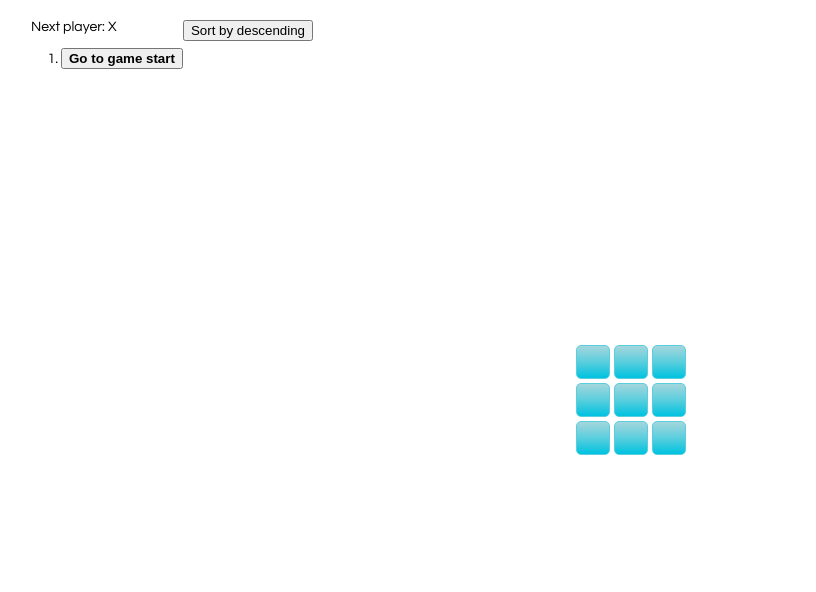
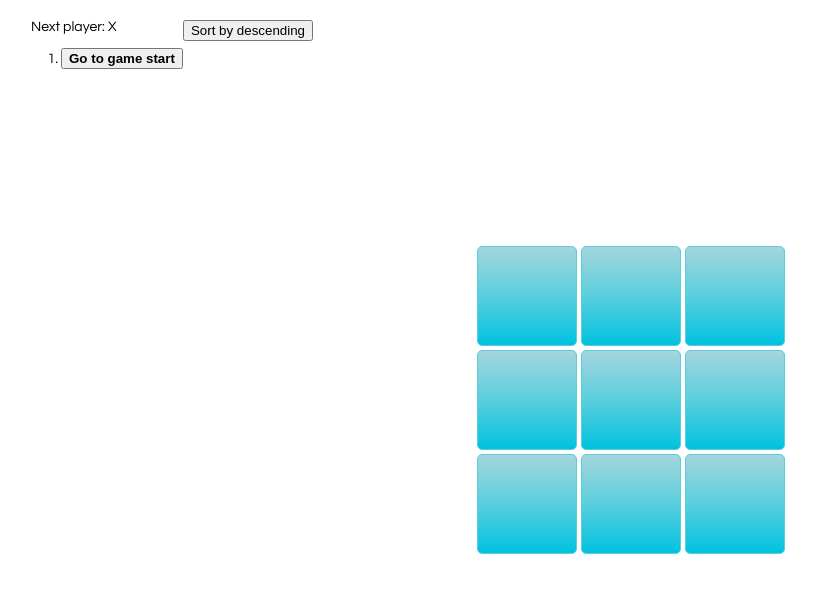
Before and after one commit to laurenchia/tic-tac-toe-game, a React app: page / in a window 1280 px wide. Shown: the whole page, without its empty margins (9-825 px from the left). Built offline with nearby package versions, Linux system fonts and the light colour scheme.

```diff
--- a/src/index.css
+++ b/src/index.css
@@ -30,14 +30,14 @@
   border: 1px solid #5acedd;
   float: left;
   color: white;
-  font: 24px "Comic Sans MS", cursive, sans-serif;
+  font: 75px "Comic Sans MS", cursive, sans-serif;
   font-weight: bold;
-  line-height: 34px;
-  height: 34px;
+  line-height: 100px;
+  height: 100px;
   margin: 2px;
   padding: 0;
   text-align: center;
-  width: 34px;
+  width: 100px;
 
   /* Permalink - use to edit and share this gradient: http://colorzilla.com/gradient-editor/#a4d6dd+0,5acedd+50,00c2e0+100 */
   background: #a4d6dd; /* Old browsers */
```
